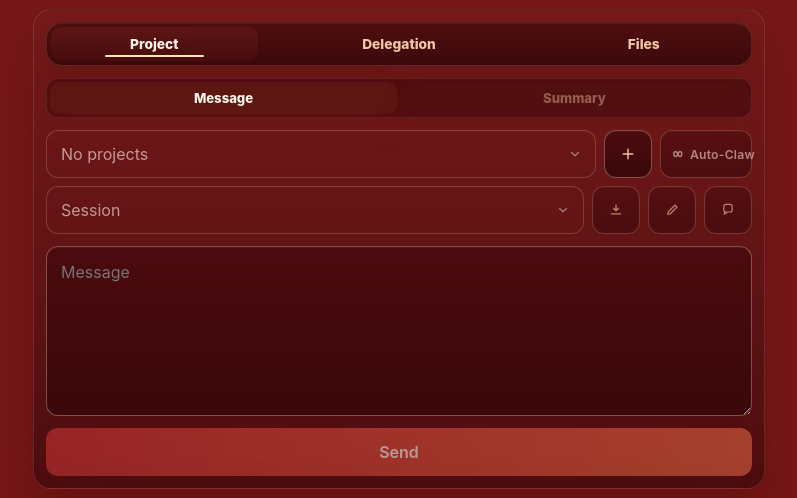
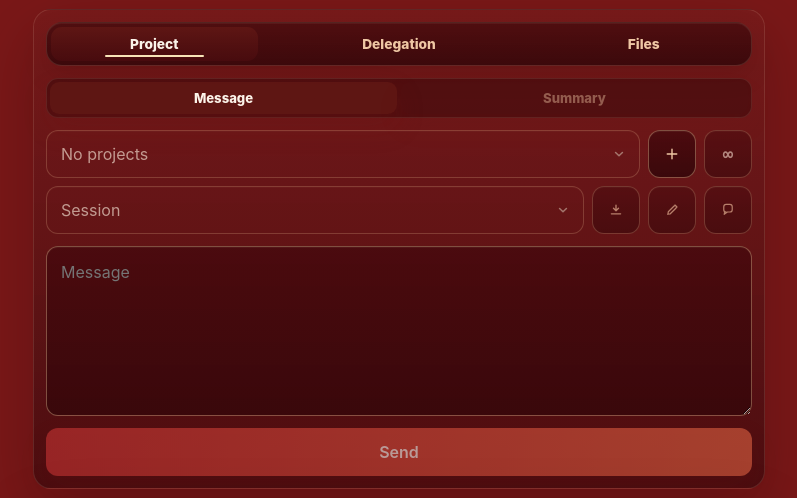
Before and after one commit to SproutSeeds/clawdad, a website: page web/index.html in a window 1280 px wide. Shown: the part 232-730 px from the top of the page, without its empty margins (241-1038 px from the left). Drawn offline with Linux system fonts and the light colour scheme; no server answers.

Commit message:
Align Auto-Claw project action

```diff
--- a/package.json
+++ b/package.json
@@ -1,6 +1,6 @@
 {
   "name": "clawdad",
-  "version": "0.6.44",
+  "version": "0.6.45",
   "description": "Multi-agent orchestration CLI for AI coding agents. Manages persistent spoke agents across projects using ORP as the canonical data store.",
   "scripts": {
     "test": "node --test test/*.test.mjs"
--- a/web/app.css
+++ b/web/app.css
@@ -430,7 +430,8 @@ body::-webkit-scrollbar {
 }
 
 .project-control {
-  display: flex;
+  display: grid;
+  grid-template-columns: minmax(0, 1fr) 48px 48px;
   align-items: stretch;
   gap: 8px;
   min-width: 0;
@@ -635,10 +636,10 @@ textarea:disabled {
 }
 
 .delegate-open-button {
-  min-width: 92px;
-  padding: 0 12px;
-  grid-auto-flow: column;
-  gap: 7px;
+  min-width: 48px;
+  width: 48px;
+  padding: 0;
+  justify-self: end;
   font-size: 0.76rem;
   letter-spacing: 0.02em;
   color: rgba(255, 244, 227, 0.86);
@@ -658,6 +659,10 @@ textarea:disabled {
 
 .delegate-open-button span {
   white-space: nowrap;
+}
+
+.delegate-open-button .button-text {
+  display: none;
 }
 
 .delegate-auto-glyph,
@@ -670,7 +675,7 @@ textarea:disabled {
 }
 
 .delegate-auto-glyph {
-  font-size: 1rem;
+  font-size: 1.08rem;
 }
 
 .delegate-auto-button {
```
